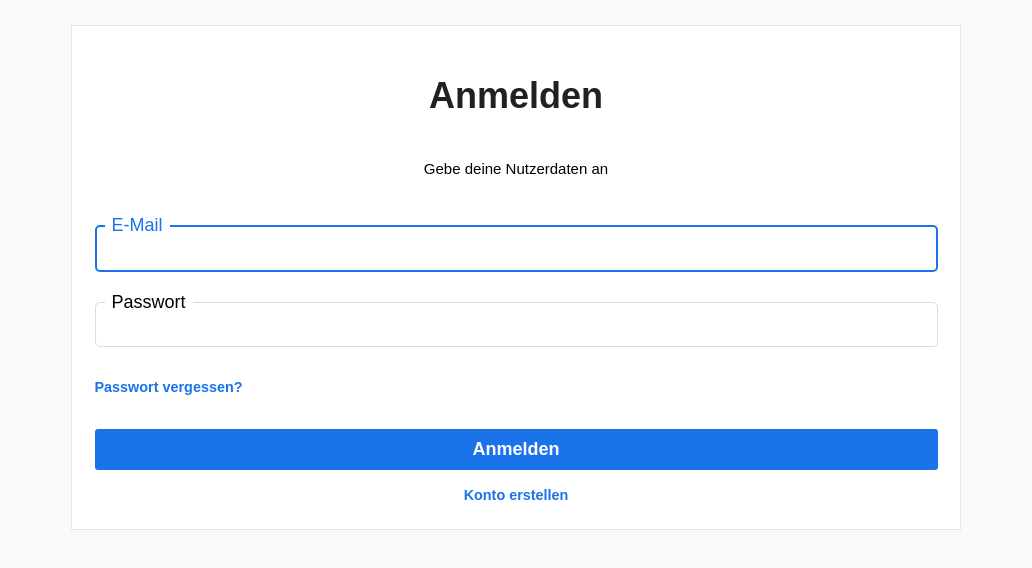
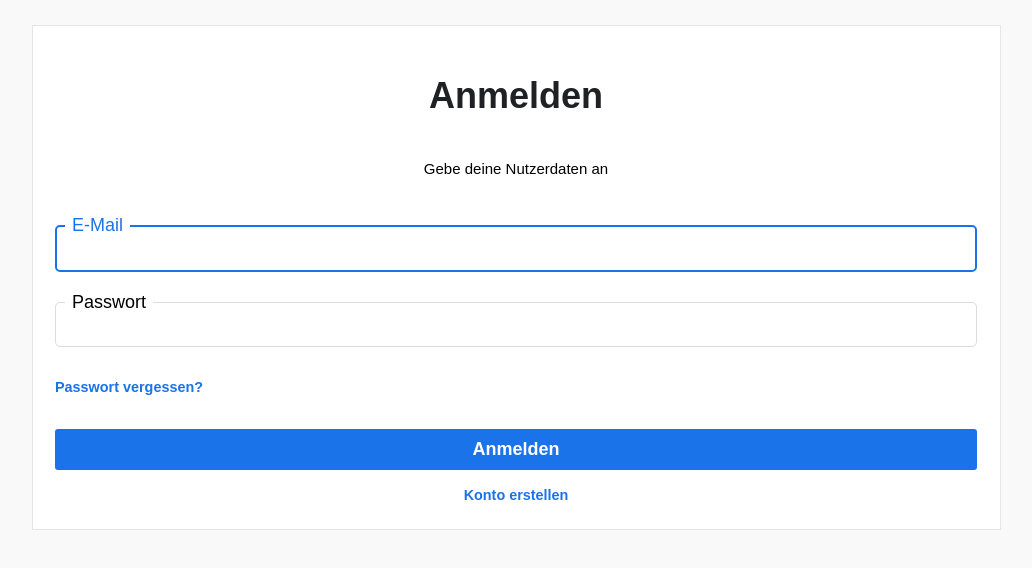
Before and after one commit to davidcarbn/nutrition-nodejs, a React (Create React App) app in the folder client/: page / in a window 1280 px wide. Shown: the top 568 px of the page, without its empty margins (124-1156 px from the left). Built offline with nearby package versions, Linux system fonts and the light colour scheme.

Commit message:
css from px to em

```diff
--- a/client/src/Components/Containers/LayoutContainer/LayoutContainer.css
+++ b/client/src/Components/Containers/LayoutContainer/LayoutContainer.css
@@ -8,6 +8,6 @@
 @media screen and (min-width: 1000px) {
     .layout-container {
         margin: 0 auto;
-        width: clamp(280px, 920px, 100vw);
+        width: clamp(280px, 55.5em, 100vw);
     }
 }
```
